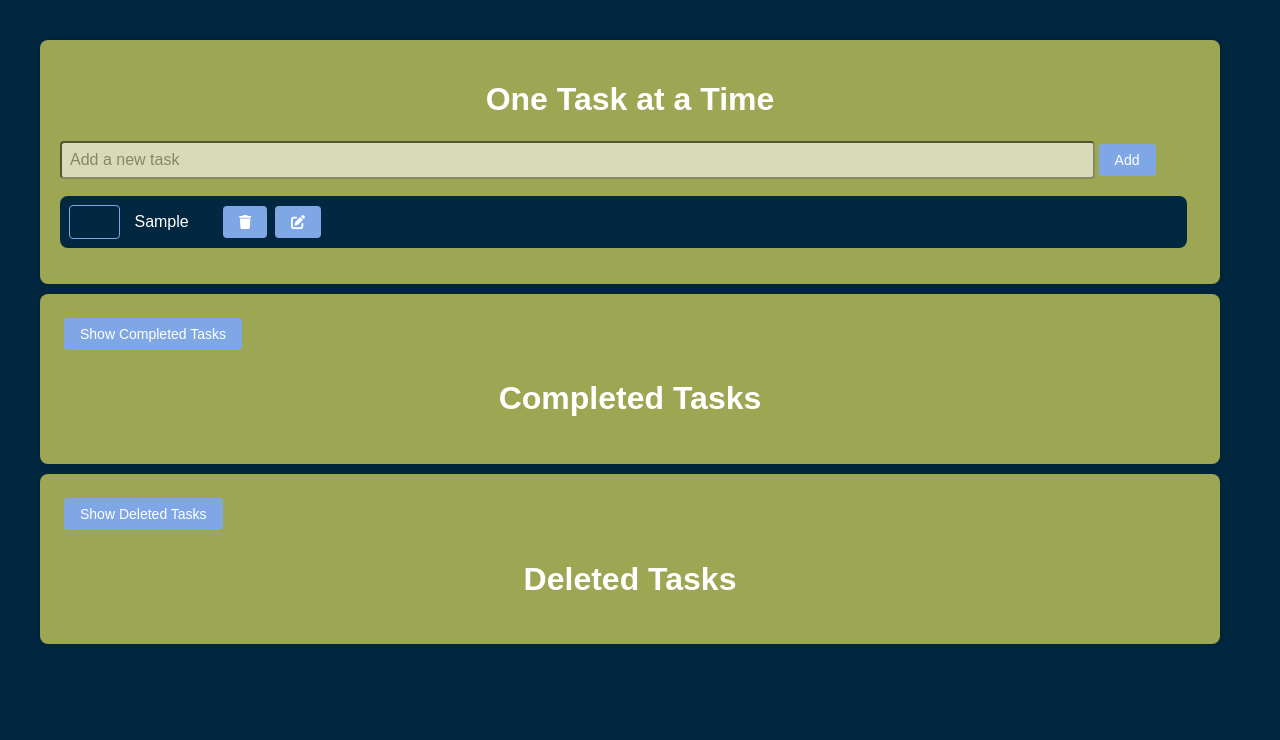
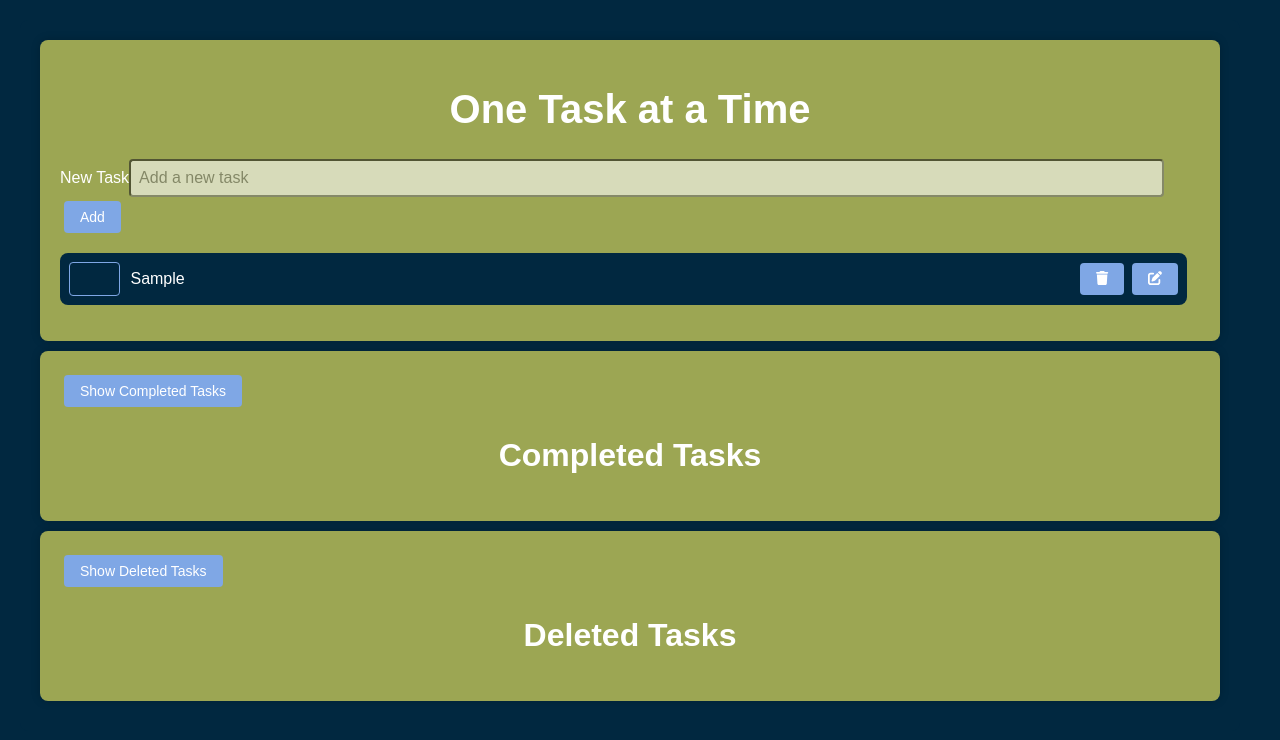
Before and after one commit to Andreaay/To-Do-App, a React (Create React App) app in the folder my-todo-app/: page / in a window 1280 px wide. Both pictures are taken after typing "Sample" into the empty fields and a click on the button "Add". Shown: the top 740 px of the page. Built offline with nearby package versions, Linux system fonts and the light colour scheme.

Commit message:
improved accessibility

```diff
--- a/my-todo-app/src/App.css
+++ b/my-todo-app/src/App.css
@@ -7,7 +7,7 @@ body {
 
 h1{
   text-align: center;
-  font-size:xx-large;
+  font-size:40px;
 }
 
 h2{
--- a/my-todo-app/src/App.js
+++ b/my-todo-app/src/App.js
@@ -55,13 +55,23 @@ const App = () => {
     setTasks(updatedTasks);
   };
 
+  const toggleCompletedVisibility = () => {
+    setShowCompleted(!showCompleted);
+  };
+
+  const toggleDeletedVisibility = () => {
+    setShowDeleted(!showDeleted);
+  };
+
   return (
     <div className='outsideContainer'>
       <div className='insideContainer'>
         <div className='tasksContainer'>
           <h1>One Task at a Time</h1>
+          <label htmlFor="newTask" className="visuallyHidden">New Task</label>
           <input
             type="text"
+            id="newTask"
             value={newTask}
             onChange={(e) => setNewTask(e.target.value)}
             placeholder="Add a new task"
@@ -96,13 +106,14 @@ const App = () => {
         <div className='completedContainer'>
           <label>
             <button
-              onClick={() => setShowCompleted(!showCompleted)}
+              onClick={toggleCompletedVisibility}
               className="toggleButton"
               style={{
                 backgroundColor: showCompleted ? '#7FA7E5' : '#C2C9F2',
                 color: 'white',
                 cursor: 'pointer',
               }}
+              aria-expanded={showCompleted}
             >
               Show Completed Tasks
             </button>
@@ -113,13 +124,14 @@ const App = () => {
         <div className='deletedContainer'>
           <label>
             <button
-              onClick={() => setShowDeleted(!showDeleted)}
+              onClick={toggleDeletedVisibility}
               className="toggleButton"
               style={{
                 backgroundColor: showDeleted ? '#7FA7E5' : '#C2C9F2',
                 color: 'white',
                 cursor: 'pointer',
               }}
+              aria-expanded={showDeleted}
             >
               Show Deleted Tasks
             </button>
--- a/my-todo-app/src/components/CompletedTasksView.js
+++ b/my-todo-app/src/components/CompletedTasksView.js
@@ -1,4 +1,6 @@
 import React from 'react';
+import { FontAwesomeIcon } from '@fortawesome/react-fontawesome';
+import { faCheck } from '@fortawesome/free-solid-svg-icons';
 
 const CompletedTasksView = ({ tasks }) => (
   <div className='fraseContainer'>
@@ -8,7 +10,7 @@ const CompletedTasksView = ({ tasks }) => (
         .filter((task) => task.completed)
         .map((task, index) => (
           <li key={index} style={{ marginBottom: '10px', display: 'flex', alignItems: 'center' }}>
-            <span style={{ marginRight: '10px' }}></span>
+            <FontAwesomeIcon icon={faCheck} style={{ color: '#7FA7E5', marginRight: '10px' }} />
             {task.text} - Completed on: {task.date ? task.date.toLocaleString() : 'N/A'}
           </li>
         ))}
--- a/my-todo-app/src/components/DeletedTasksView.js
+++ b/my-todo-app/src/components/DeletedTasksView.js
@@ -7,10 +7,11 @@ const DeletedTasksView = ({ tasks, onRecoverTask }) => (
       {tasks
         .filter((task) => task.deleted)
         .map((task) => (
-          <li key={task.id} style={{ marginLeft: '10px', marginRight: '30px' }}>
-            <span style={{ marginRight: '10px' }}></span>
-            {task.text} - Deleted
-            <button onClick={() => onRecoverTask(task.id)} className='recoverButton'>Recover</button>
+          <li key={task.id} style={{ marginBottom: '10px', display: 'flex', alignItems: 'center' }}>
+            <button onClick={() => onRecoverTask(task.id)} className='recoverButton'style={{ marginRight: '25px'}}>
+              Recover Task
+            </button>
+            <span style={{ marginLeft: '10px' }}>{task.text}</span>
           </li>
         ))}
     </ul>
--- a/my-todo-app/src/components/Tasks.js
+++ b/my-todo-app/src/components/Tasks.js
@@ -13,24 +13,44 @@ const Task = ({ task, onToggleCompletion, onRemove, onRecover, onUpdate }) => {
 
   return (
     <div className='fraseContainer'>
-    <li>
-      <button onClick={onToggleCompletion}
+      <li style={{ display: 'flex', alignItems: 'center', marginBottom: '10px' }}>
+        <button
+          onClick={onToggleCompletion}
           style={{
             border: '1px solid #7FA7E5',
             background: 'transparent',
             outline: 'none',
             cursor: 'pointer',
             color: task.completed ? '#7FA7E5' : 'transparent',
-          }}>
-        {task.completed ? ' ✔' : '◻️'}
+            marginRight: '10px',
+          }}
+          aria-label={`Toggle Completion for "${task.text}"`}
+        >
+          {task.completed ? '✔' : '◻️'}
         </button>
-      <span style={{ marginLeft: '10px', marginRight: '30px', textDecoration: task.completed ? 'line-through' : 'none' }}>
+        <span
+          style={{
+            flex: 1,
+            marginRight: '30px',
+            textDecoration: task.completed ? 'line-through' : 'none',
+          }}
+        >
           {task.text}
         </span>
-      <button onClick={onRemove}><FontAwesomeIcon icon={faTrash} /></button>
-      {task.deleted && <button onClick={onRecover}><FontAwesomeIcon icon={faUndo} /></button>}
+        <button onClick={onRemove} aria-label={`Remove Task "${task.text}"`}>
+          <FontAwesomeIcon icon={faTrash} />
+        </button>
+        {task.deleted && (
+          <button onClick={onRecover} aria-label={`Recover Task "${task.text}"`}>
+            <FontAwesomeIcon icon={faUndo} />
+          </button>
+        )}
 
-      {!isUpdating && <button onClick={() => setIsUpdating(true)}><FontAwesomeIcon icon={faEdit} /></button>}
+        {!isUpdating && (
+          <button onClick={() => setIsUpdating(true)} aria-label={`Edit Task "${task.text}"`}>
+            <FontAwesomeIcon icon={faEdit} />
+          </button>
+        )}
 
         {isUpdating && (
           <>
@@ -39,7 +59,9 @@ const Task = ({ task, onToggleCompletion, onRemove, onRecover, onUpdate }) => {
               value={updatedText}
               onChange={(e) => setUpdatedText(e.target.value)}
             />
-          <button onClick={handleUpdate}>Accept</button>
+            <button onClick={handleUpdate} aria-label={`Accept Update for Task "${task.text}"`}>
+              Accept
+            </button>
           </>
         )}
 
--- a/my-todo-app/src/index.js
+++ b/my-todo-app/src/index.js
@@ -10,7 +10,4 @@ root.render(
   </React.StrictMode>
 );
 
-// If you want to start measuring performance in your app, pass a function
-// to log results (for example: reportWebVitals(console.log))
-// or send to an analytics endpoint. Learn more: https://bit.ly/CRA-vitals
 reportWebVitals();
```
Also changed, not shown: my-todo-app/public/logo192.png (deleted), my-todo-app/public/logo512.png (deleted). Lines whose indentation alone changed are shown as unchanged.
